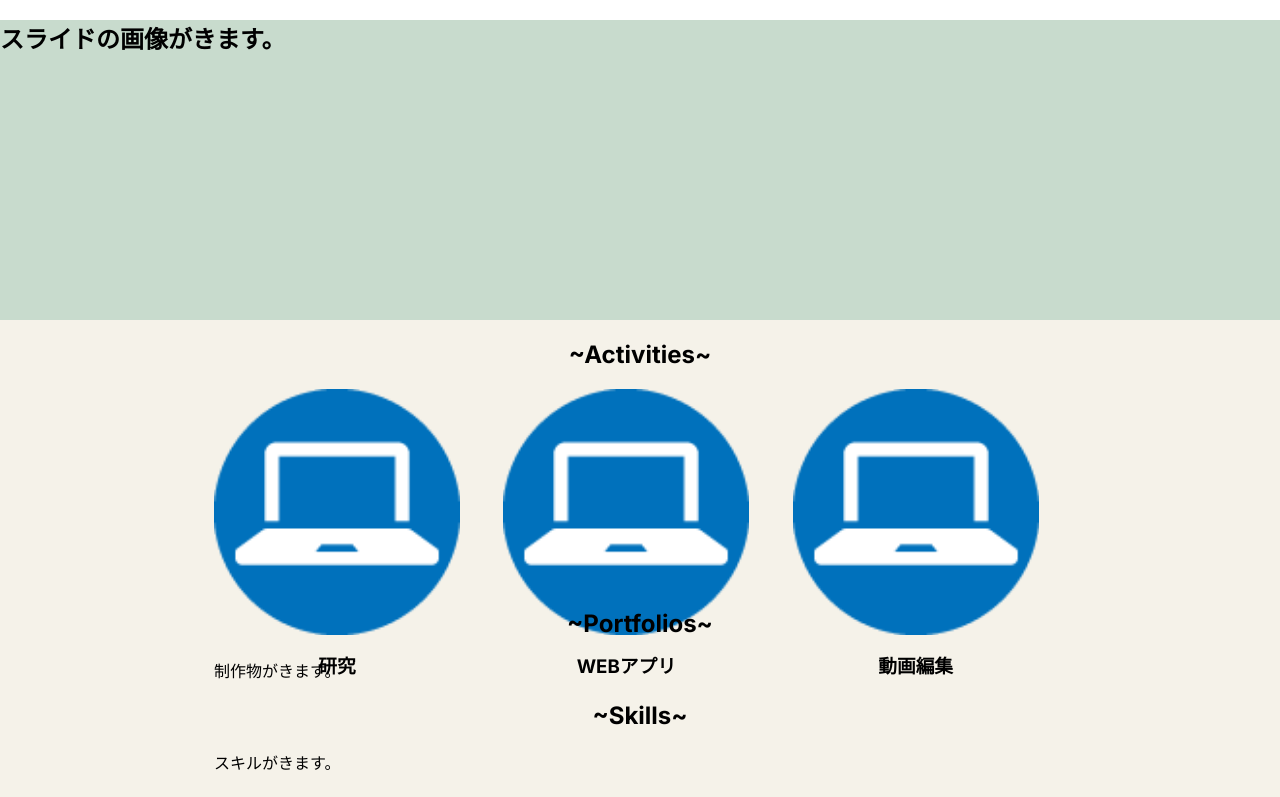
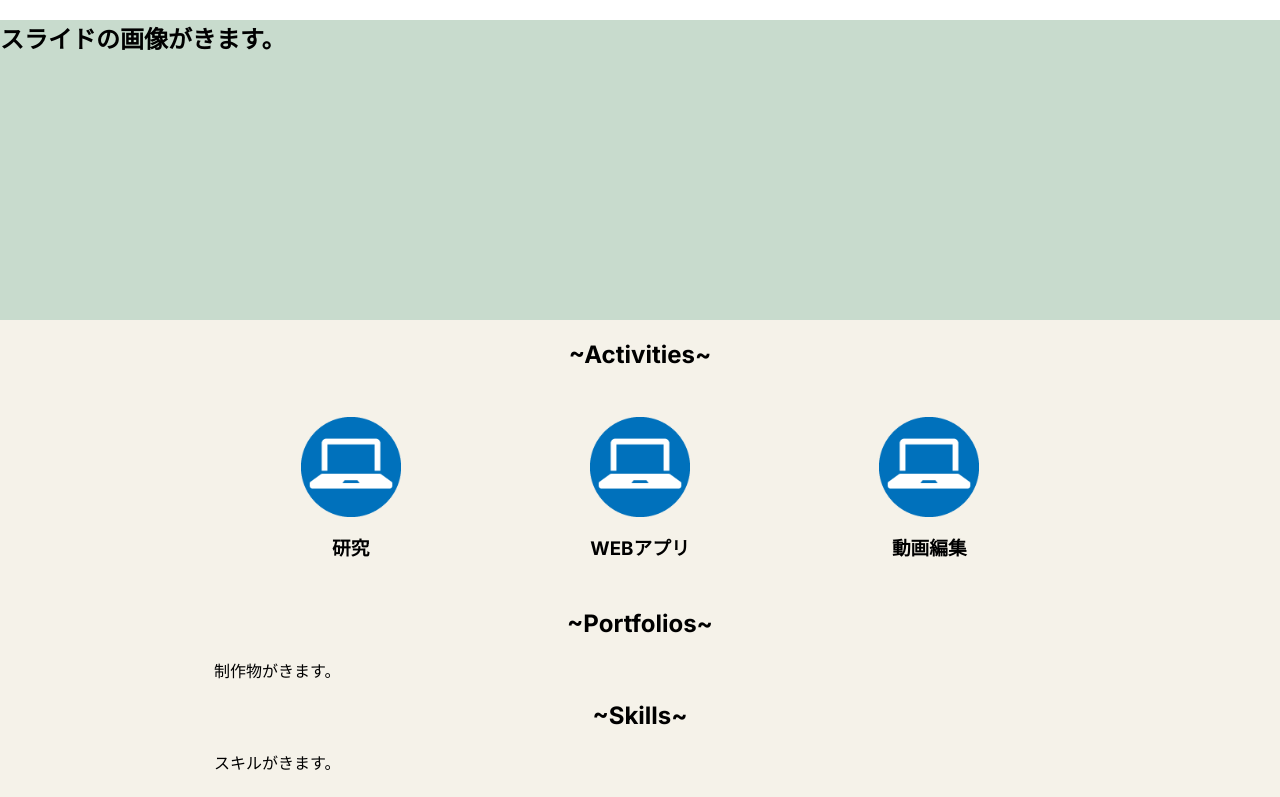
Before and after one commit to KHashimoto3/My_Portfolio, a Next.js app in the folder front/: page / in a window 1280 px wide. Shown: the top 797 px of the page. Built offline with nearby package versions, Linux system fonts and the light colour scheme.

Commit message:
デザインを整えた。

```diff
--- a/front/src/app/activity-components/activityCard.tsx
+++ b/front/src/app/activity-components/activityCard.tsx
@@ -11,12 +11,20 @@ export default function ActivityCard(props: Props) {
   const { activity } = props;
   return (
     <div className="activity-card">
-      <Box sx={{ width: "90%", height: "200px" }}>
+      <Box
+        sx={{
+          width: "100%",
+          height: "200px",
+          display: "flex",
+          justifyContent: "center",
+          alignItems: "center",
+        }}
+      >
         <Stack spacing={2} textAlign={"center"}>
           <img
             src={activity.imgPath}
             alt={activity.title}
-            style={{ width: "100%" }}
+            style={{ width: "100px" }}
           />
           <h3>{activity.title}</h3>
         </Stack>
```
